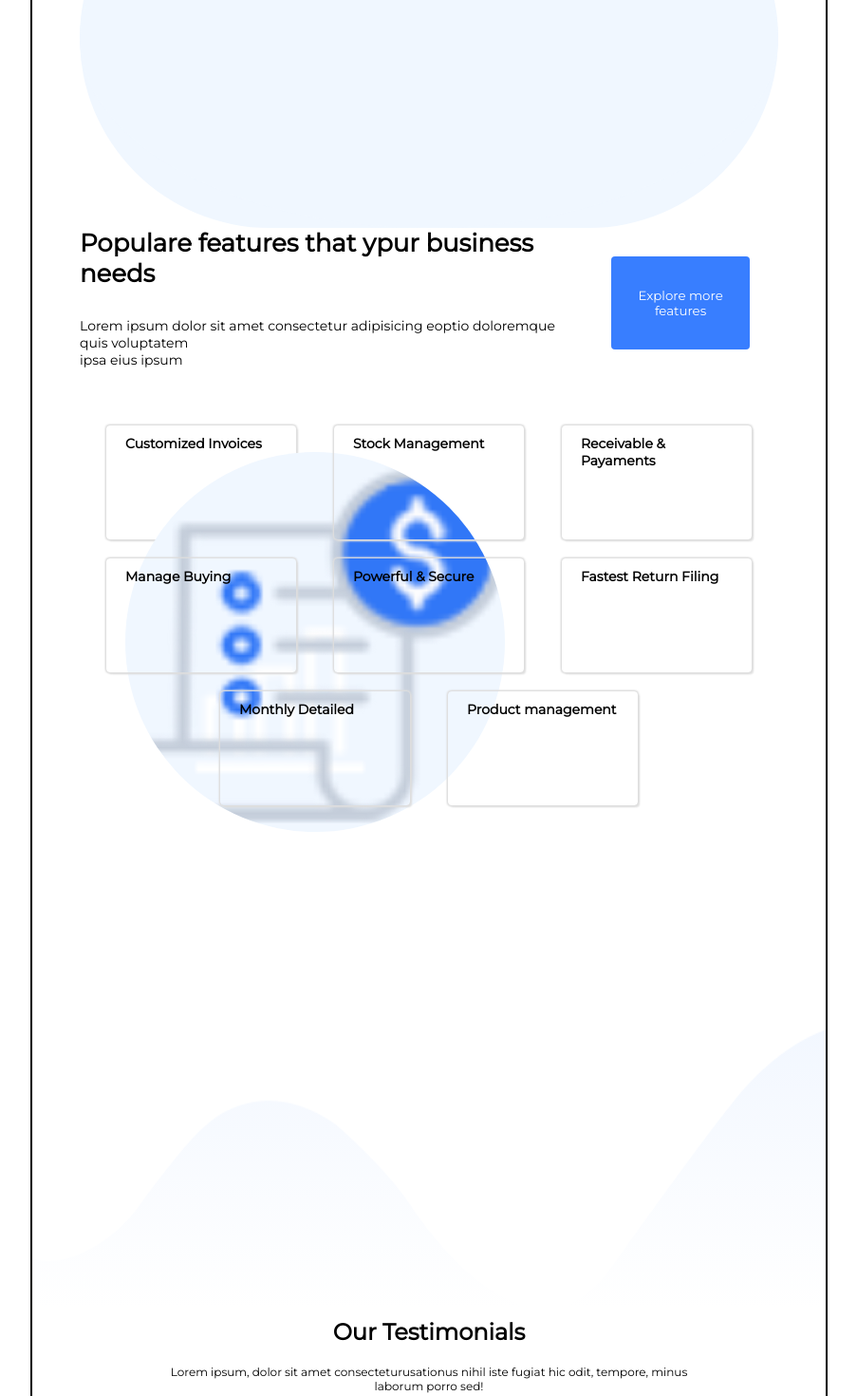
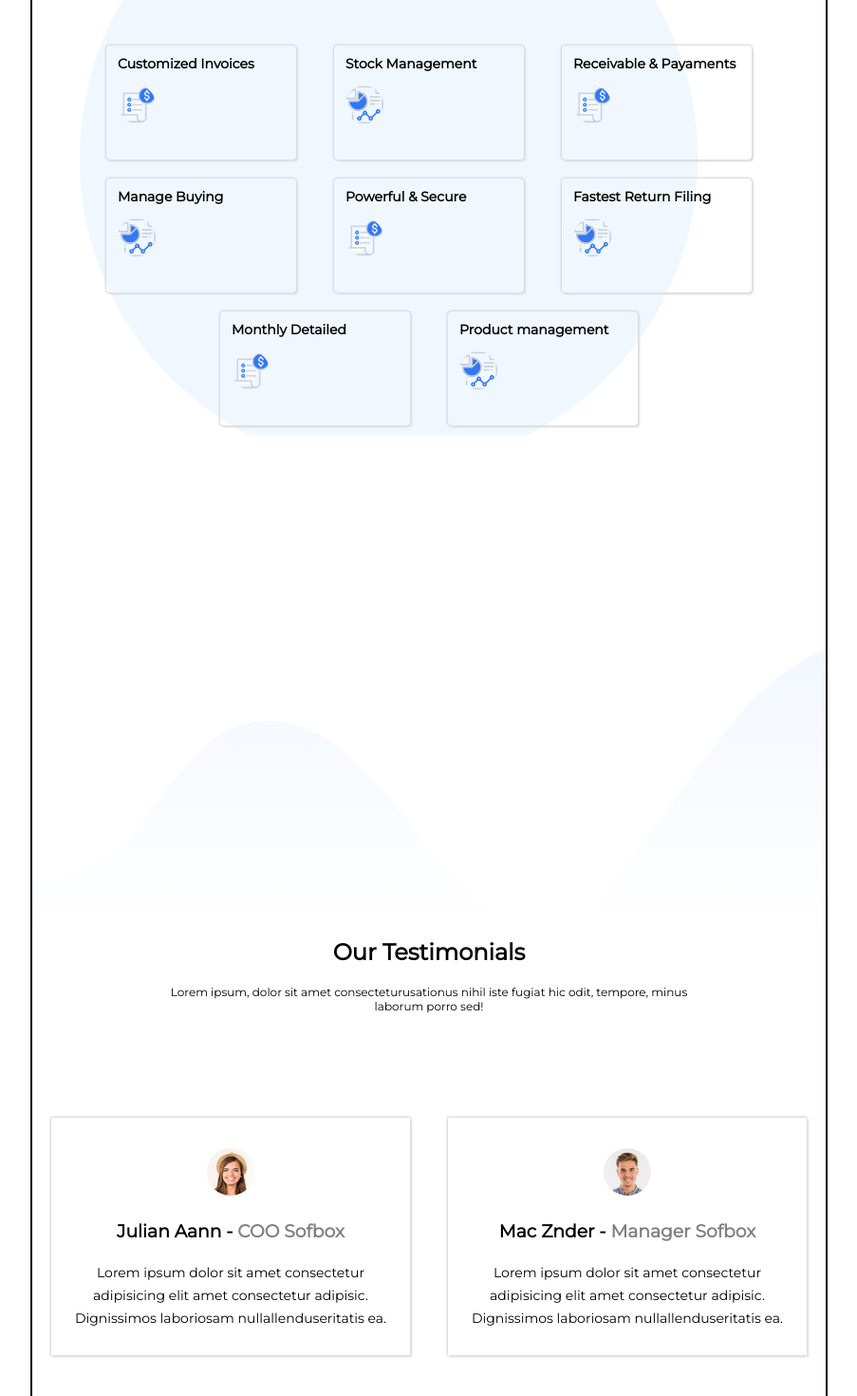
Before and after one commit to Robin9800/proj-html-vuejs, a Vue app: page / in a window 1280 px wide. Shown: the part 2239-3709 px from the top of the page at 95% size, without its empty margins (188-1091 px from the left). Built offline with nearby package versions, Linux system fonts and the light colour scheme.

Commit message:
testimonialComponent completed

```diff
--- a/src/App.vue
+++ b/src/App.vue
@@ -26,7 +26,6 @@ export default {
   margin: 0px 220px;
   border: 1px solid black;
   height: auto;
-  z-index: 1;
 }
 button{
     margin: 20px;
--- /dev/null
+++ b/src/assets/TestimonialCardData.json
@@ -0,0 +1,14 @@
+[
+    {
+        "name": "Julian Aann",
+        "job": "COO Sofbox",
+        "info": "Lorem ipsum dolor sit amet consectetur adipisicing elit amet consectetur adipisic. Dignissimos laboriosam nullallenduseritatis ea.",
+        "url": "img/26.jpeg"
+    },
+    {
+        "name": "Mac Znder",
+        "job": "Manager Sofbox",
+        "info": "Lorem ipsum dolor sit amet consectetur adipisicing elit amet consectetur adipisic. Dignissimos laboriosam nullallenduseritatis ea.",
+        "url": "img/25.jpeg"
+    }
+]
--- a/src/assets/cards.json
+++ b/src/assets/cards.json
@@ -5,24 +5,31 @@
 
     },
     {
-        "name": "Stock Management"
+        "name": "Stock Management",
+        "url" : "img/510.png"
     },
     {
-        "name": "Receivable & Payaments"
+        "name": "Receivable & Payaments",
+        "url" : "img/511.png"
     },
     {
-        "name": "Manage Buying"
+        "name": "Manage Buying",
+        "url" : "img/510.png"
     },
     {
-        "name": "Powerful & Secure"
+        "name": "Powerful & Secure",
+        "url" : "img/511.png"
     },
     {
-        "name": "Fastest Return Filing"
+        "name": "Fastest Return Filing",
+        "url" : "img/510.png"
     },
     {
-        "name": "Monthly Detailed"
+        "name": "Monthly Detailed",
+        "url" : "img/511.png"
     },
     {
-        "name": "Product management"
+        "name": "Product management",
+        "url" : "img/510.png"
     }
 ]
--- a/src/components/FeaturesComponent.vue
+++ b/src/components/FeaturesComponent.vue
@@ -1,7 +1,6 @@
 <template>
 
   <div class="features flex column">
-      <img src="img/14.png" alt="">
       <div class="explore flex">
           <div class="h1-p flex column">
               <h1>Populare features that ypur business needs</h1>
@@ -11,7 +10,7 @@
       </div>
       <!--FEATURES CARDS-->
       <ul class="cards flex">
-          <li class="card" v-for="(page,index) in cards" :key="index">
+          <li class="card flex column" v-for="(page,index) in cards" :key="index">
               <h4 class="f-14">{{page.name}}</h4>
               <img :src="page.url" alt="">
             </li>
@@ -32,7 +31,9 @@ export default {
 
 <style>
 .features{
-    margin: 120px 50px
+    margin: 120px 50px;
+    background-image: url("/public/img/14.png");
+    background-repeat: no-repeat;
 }
 .features img{
     height: 400px;
@@ -48,12 +49,13 @@ export default {
                1px -1px 2px #dedede,
               -1px 1px 2px #dedede;
     border-radius: 4px;
-    padding: 10px 20px;
+    padding: 10px 12px;
     text-align: start;
     margin: 10px 20px;
 }
 .features li:hover{
     background-color: #6CDAC1;
+    color: white;
 }
 
 .explore{
@@ -63,6 +65,11 @@ export default {
     width: 200px;
     height: 120px;
     margin: 20px;
+}
+.card img{
+    height: 40px;
+    width: 40px;
+    margin-top: 14px;
 }
 .cards{
     margin-top: 40px;
--- a/src/components/MainComponent.vue
+++ b/src/components/MainComponent.vue
@@ -31,5 +31,6 @@ export default {
 <style>
 main{
     margin-top: 120px;
+    z-index: 1;
 }
 </style>
--- a/src/components/TestimonialCard.vue
+++ b/src/components/TestimonialCard.vue
@@ -1,26 +1,42 @@
 <template>
-  <div class="testimonial-card flex column text-center">
-      <img src="img/26.jpeg" alt="">
-      <h3>Julian Aann - <span>COO Sofbox</span></h3>
-      <p>Lorem ipsum dolor sit amet consectetur adipisicing elit amet consectetur adipisic. Dignissimos laboriosam nullallenduseritatis ea.</p>
+  <div class="testimonial-card flex text-center">
+      <div class="container"  v-for="(page,index) in TestimonialCardData" :key="index">
+          <img :src="page.url" alt="">
+            <h3>{{page.name}} - <span>{{page.job}}</span></h3>
+            <p>{{page.info}}</p>
+      </div>
+
+
   </div>
 </template>
 
 <script>
+import TestimonialCardData from '@/assets/TestimonialCardData'
 export default {
-    name: 'TestimonialCard'
+    name: 'TestimonialCard',
+    data(){
+        return {TestimonialCardData}
+    }
 }
 </script>
 
 <style>
 .testimonial-card{
-    width: 400px;
+   justify-content: center;
+}
+.container{
+     width: 400px;
     height: 250px;
     padding: 10px;
+    margin: 20px;
     box-shadow:  2px  2px 2px #dedede,
               -1px -1px 2px #dedede,
                1px -1px 2px #dedede,
               -1px 1px 2px #dedede;
+}
+.container:hover{
+    box-shadow: 10px 10px 5px #dedede;
+    transform: scale(1.1)
 }
 .testimonial-card img{
     align-self: center;
--- a/src/components/TestimonialComponent.vue
+++ b/src/components/TestimonialComponent.vue
@@ -26,6 +26,7 @@ export default {
 .testimonial-bar{
     height: 300px;
     background: linear-gradient(#f2f7ff, white);
+    z-index: -1;
 }
 .testimonial-title-p{
     width: 550px;
```
